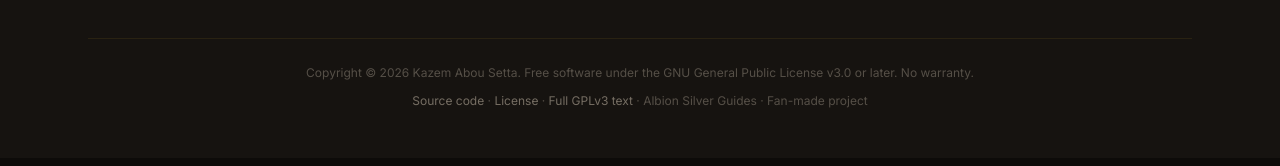
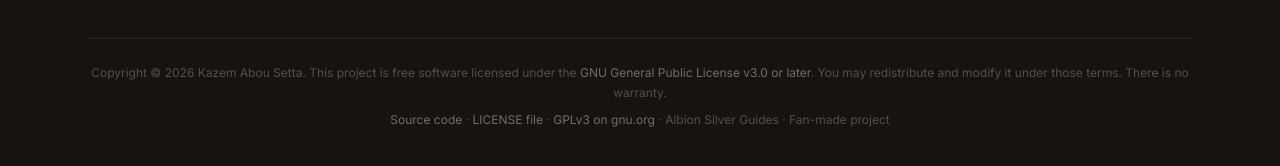
Before and after one commit to kazemsami/albion-silver-guides, a Next.js app: page / in a window 1280 px wide. Shown: the part 2903-3069 px from the top of the page. Built offline with nearby package versions, Linux system fonts and the light colour scheme; no server answers.

Commit message:
fixed issues related to license

```diff
--- a/src/components/Footer.tsx
+++ b/src/components/Footer.tsx
@@ -2,7 +2,12 @@ import Link from "next/link";
 import { categoryLabels } from "@/types/guide";
 import type { GuideCategory } from "@/types/guide";
 import { FeedbackButton } from "@/components/FeedbackDialog";
-import { copyrightHolder, copyrightYear, licenseName } from "@/lib/license";
+import {
+  copyrightHolder,
+  copyrightYear,
+  gplLicenseUrl,
+  licenseName,
+} from "@/lib/license";
 import {
   paypalDonateUrl,
   siteLicensePath,
@@ -77,8 +82,16 @@ export function Footer() {
 
         <div className="mt-10 border-t border-gold/10 pt-6 text-center text-xs leading-relaxed text-parchment/30">
           <p>
-            Copyright © {copyrightYear} {copyrightHolder}. Free software under
-            the {licenseName}. No warranty.
+            Copyright © {copyrightYear} {copyrightHolder}. This project is free
+            software licensed under the{" "}
+            <Link
+              href={siteLicensePath}
+              className="text-parchment/45 underline-offset-2 transition-colors hover:text-gold hover:underline focus-visible:outline focus-visible:outline-2 focus-visible:outline-offset-2 focus-visible:outline-gold"
+            >
+              {licenseName}
+            </Link>
+            . You may redistribute and modify it under those terms. There is no
+            warranty.
           </p>
           <p className="mt-2">
             <a
@@ -90,20 +103,22 @@ export function Footer() {
               Source code
             </a>
             {" · "}
-            <Link
-              href={siteLicensePath}
-              className="text-parchment/45 underline-offset-2 transition-colors hover:text-gold hover:underline focus-visible:outline focus-visible:outline-2 focus-visible:outline-offset-2 focus-visible:outline-gold"
-            >
-              License
-            </Link>
-            {" · "}
             <a
               href={sourceLicenseUrl}
               target="_blank"
               rel="noopener noreferrer"
               className="text-parchment/45 underline-offset-2 transition-colors hover:text-gold hover:underline focus-visible:outline focus-visible:outline-2 focus-visible:outline-offset-2 focus-visible:outline-gold"
             >
-              Full GPLv3 text
+              LICENSE file
+            </a>
+            {" · "}
+            <a
+              href={gplLicenseUrl}
+              target="_blank"
+              rel="noopener noreferrer"
+              className="text-parchment/45 underline-offset-2 transition-colors hover:text-gold hover:underline focus-visible:outline focus-visible:outline-2 focus-visible:outline-offset-2 focus-visible:outline-gold"
+            >
+              GPLv3 on gnu.org
             </a>
             {" · "}
             Albion Silver Guides · Fan-made project
--- a/src/lib/site.ts
+++ b/src/lib/site.ts
@@ -31,7 +31,7 @@ export const siteUrl = normalizeSiteUrl();
 
 export const paypalDonateUrl = "https://www.paypal.me/kazemsam";
 
-export const sourceRepoUrl = "https://github.com/kazemsami/albion-silver";
+export const sourceRepoUrl = "https://github.com/kazemsami/albion-silver-guides";
 export const sourceLicenseUrl = `${sourceRepoUrl}/blob/main/LICENSE`;
 export const siteLicensePath = "/license";
 
```
